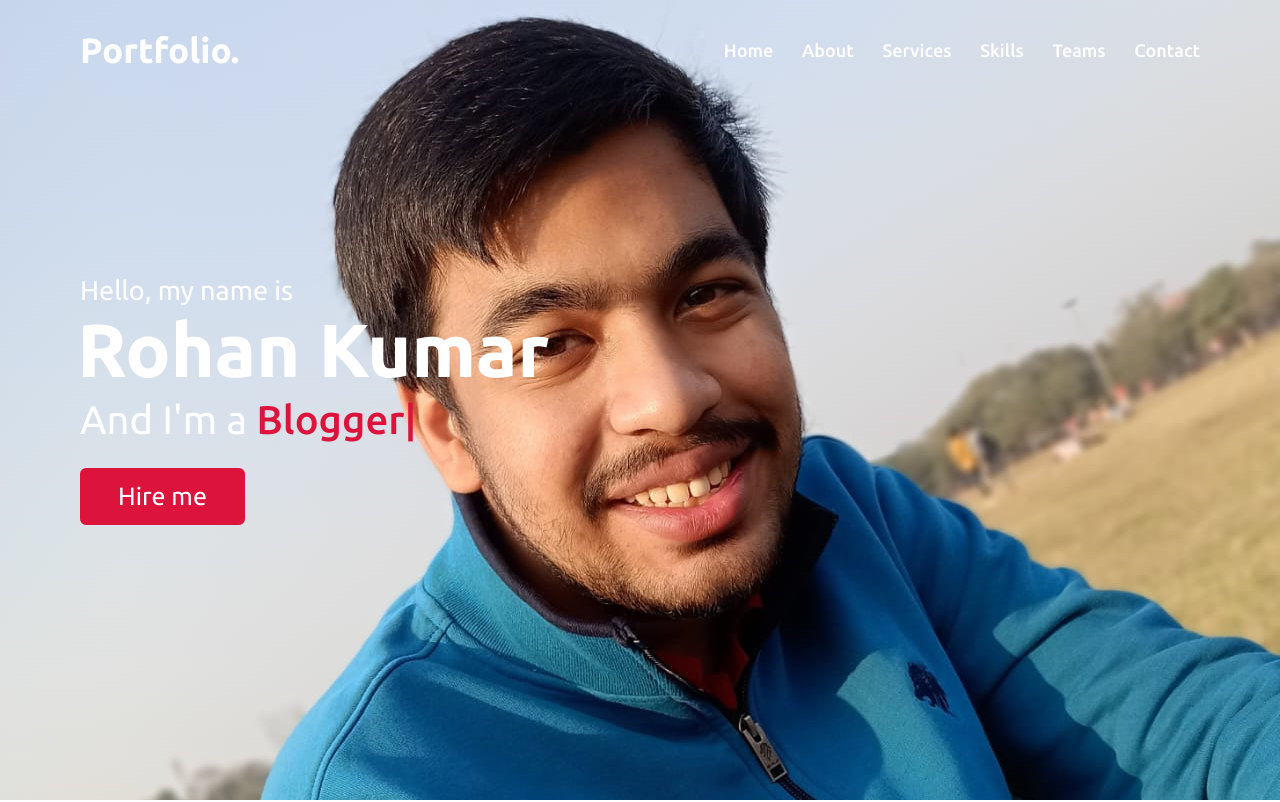
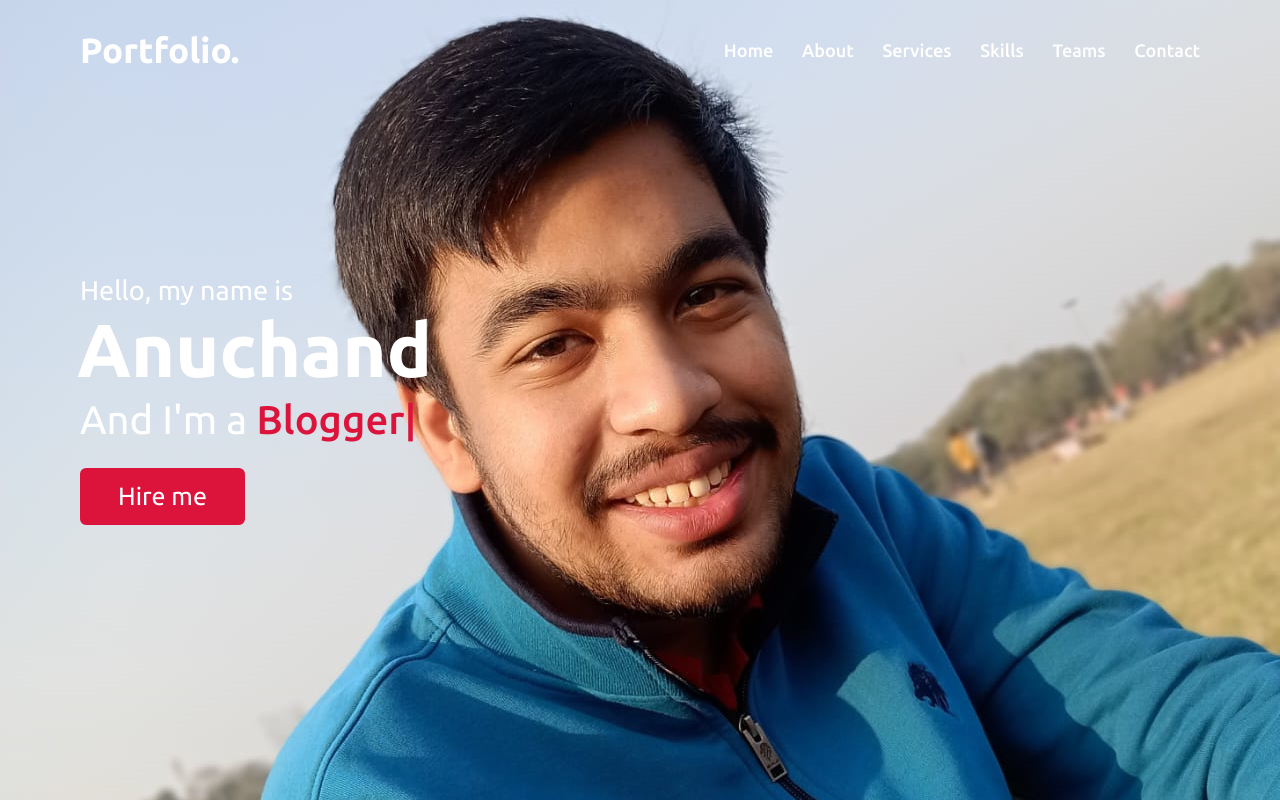
Before and after one commit to Anuchand5305/portfolio-Anuchand, a plain HTML site: page portfolio dsa monday/index.html in a window 1280 px wide. Shown: the top 802 px of the page. Drawn offline with nearby package versions, Linux system fonts and the light colour scheme.

Commit message:
Update index.html

```diff
--- a/portfolio dsa monday/index.html
+++ b/portfolio dsa monday/index.html
@@ -40,7 +40,7 @@
         <div class="max-width">
             <div class="home-content">
                 <div class="text-1">Hello, my name is</div>
-                <div class="text-2">Rohan Kumar</div>
+                <div class="text-2">Anuchand</div>
                 <div class="text-3">And I'm a <span class="typing"></span></div>
                 <a href="#">Hire me</a>
             </div>
```
